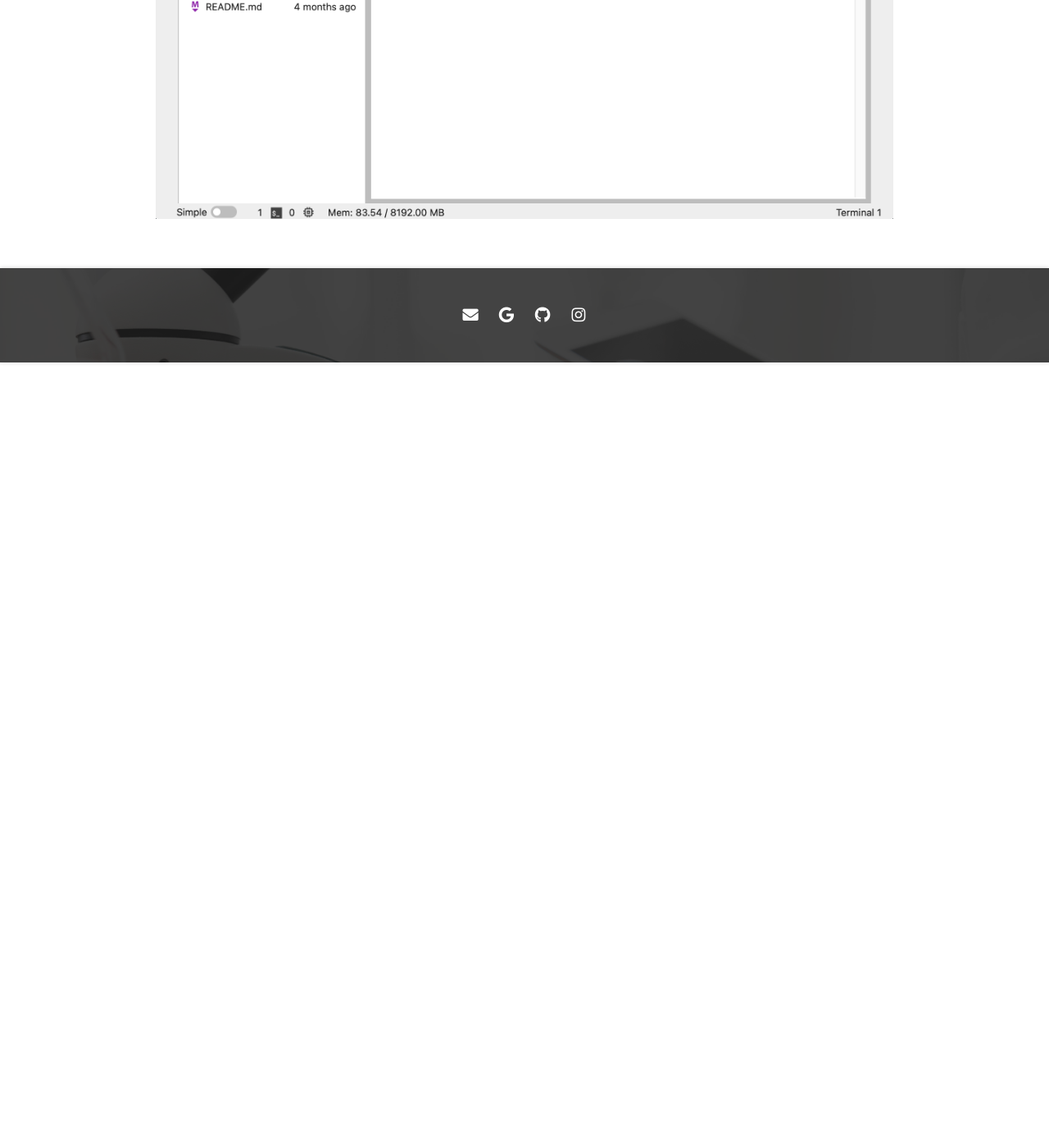
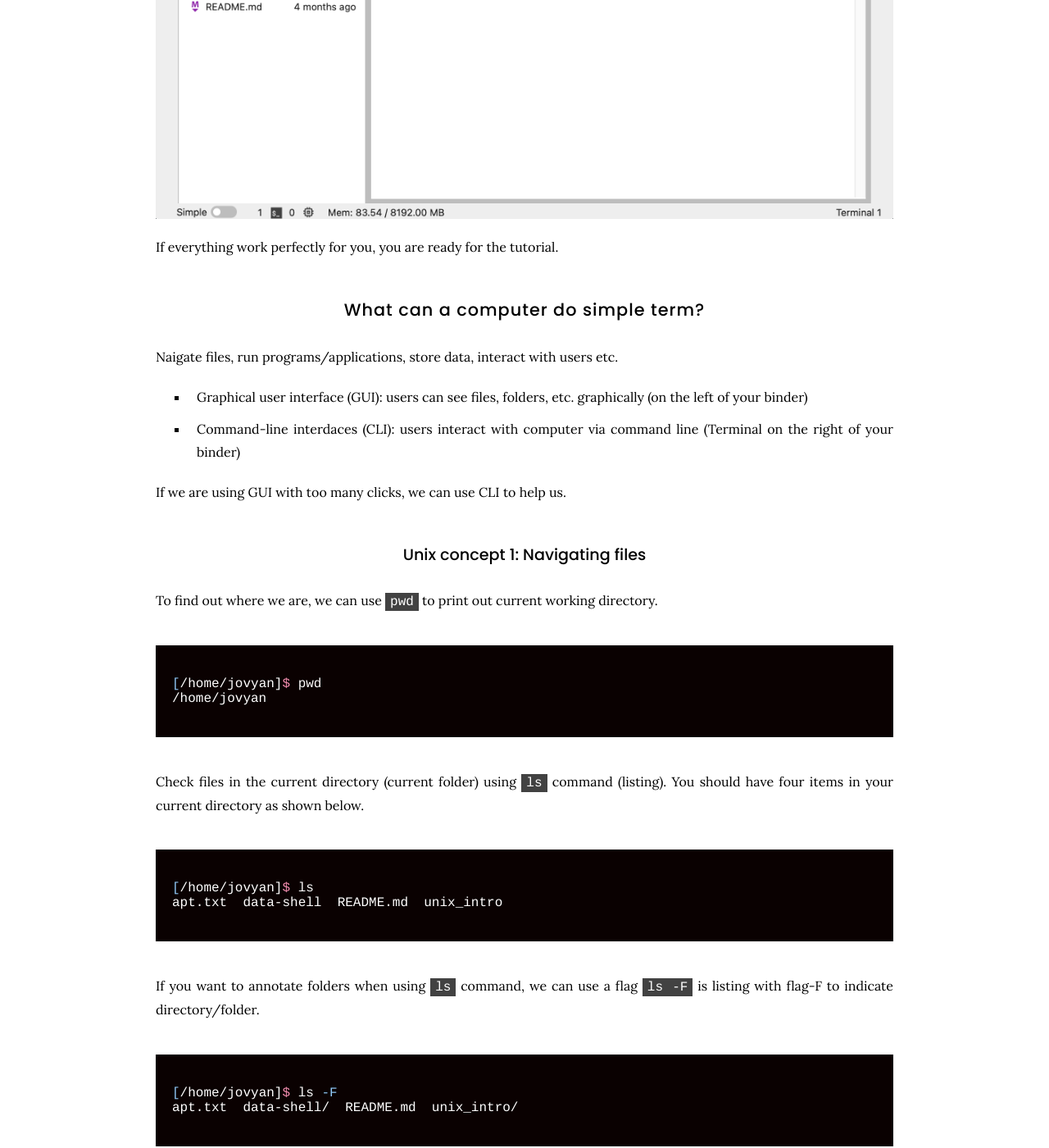
Before and after one commit to natpombubpa-lab/natpombubpa-lab.github.io, a Jekyll site: the page built from resources/Basic_Unix/Basic_Unix_EP1.md, in a window 1280 px wide and 1400 px high, scrolled down 1462 px. Shown: the whole window at 82% size. Built offline with Jekyll 4.4.1, drawn with Linux system fonts in a browser that asks for light colours; nearby versions of some CDN libraries; before the commit the page ends 1904 px from its top, so only the background shows below that; some of the changed text lies outside the part shown.

Commit message:
Update Basic_Unix_EP1.md

````diff
--- a/resources/Basic_Unix/Basic_Unix_EP1.md
+++ b/resources/Basic_Unix/Basic_Unix_EP1.md
@@ -19,10 +19,50 @@ pre {
 }
 </style>
 
-## Step A: Open Binder and Launch Terminal
+## Open Binder and Launch Terminal
 
 ![Landing Page](https://natpombubpa-lab.github.io/images/tools/Unix/unix_1.1.png){:class="img-responsive"}
 
 Once you click on [![Binder](https://mybinder.org/badge_logo.svg)](https://mybinder.org/v2/gh/NatPombubpa/Binder_Intro_Unix/master?urlpath=lab), your web browser should bring up a similar window as the picture shown above. The next step is to click "Terminal" which should look like a picture below after you click on it.
 
 ![Terminal](https://natpombubpa-lab.github.io/images/tools/Unix/unix_1.2.png){:class="img-responsive"}
+
+If everything work perfectly for you, you are ready for the tutorial.
+
+## What can a computer do simple term?
+Naigate files, run programs/applications, store data, interact with users etc.
+- Graphical user interface (GUI): users can see files, folders, etc. graphically (on the left of your binder)
+- Command-line interdaces (CLI): users interact with computer via command line (Terminal on the right of your binder)
+
+If we are using GUI with too many clicks, we can use CLI to help us.
+
+### Unix concept 1: Navigating files
+To find out where we are, we can use ```pwd``` to print out current working directory.
+
+{:.left}
+```bash
+
+[/home/jovyan]$ pwd
+/home/jovyan
+
+```
+
+Check files in the current directory (current folder) using ```ls``` command (listing). You should have four items in your current directory as shown below.
+
+{:.left}
+```bash
+
+[/home/jovyan]$ ls
+apt.txt  data-shell  README.md  unix_intro
+
+```
+
+If you want to annotate folders when using ```ls``` command, we can use a flag ```ls -F``` is listing with flag-F to indicate directory/folder.
+
+{:.left}
+```bash
+
+[/home/jovyan]$ ls -F
+apt.txt  data-shell/  README.md  unix_intro/
+
+```
````
